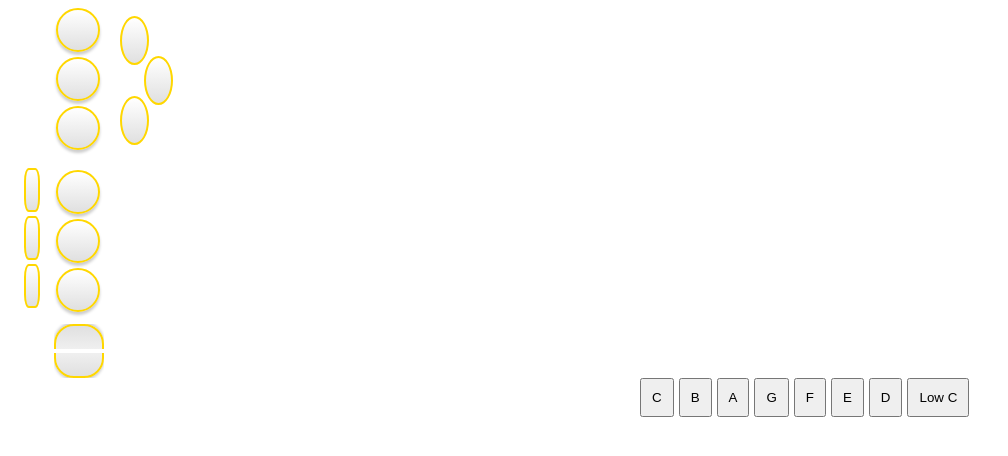
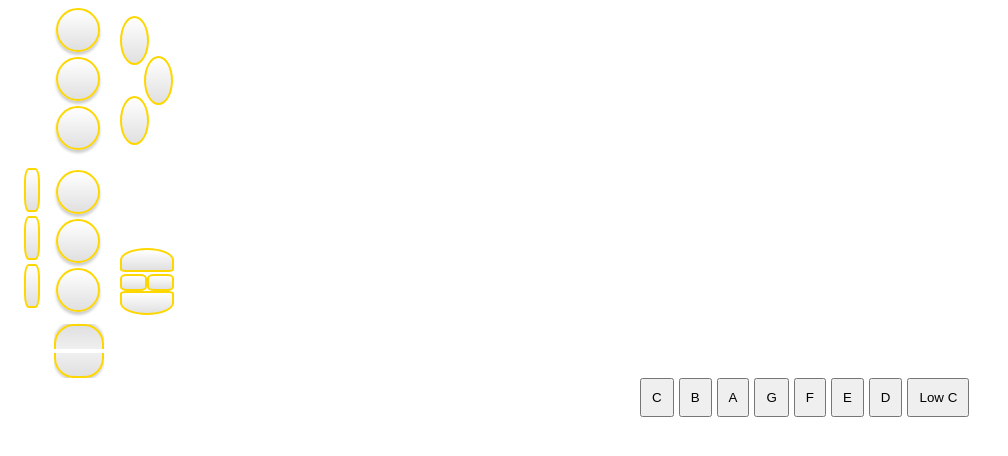
Before and after one commit to kaseyknudsen/web-audio-api, a website: page sax.html in a window 1280 px wide. Shown: the whole page, without its empty margins (0-1008 px from the left). Drawn offline with Linux system fonts and the light colour scheme.

Commit message:
added patch keys

```diff
--- a/sax.css
+++ b/sax.css
@@ -37,3 +37,32 @@
   margin-left: -2em;
   margin-top: 16em;
 }
+
+.patch-key-class:nth-child(1) {
+  margin-left: 4em;
+  margin-top: 15em;
+  width: 50px;
+  height: 20px;
+  border-radius: 50% 50% 10% 10%;
+}
+.patch-key-class:nth-child(2) {
+  margin-left: 4em;
+  margin-top: 16.6em;
+  width: 23px;
+  height: 13px;
+  border-radius: 25%;
+}
+.patch-key-class:nth-child(3) {
+  margin-left: 5.7em;
+  margin-top: 16.6em;
+  width: 23px;
+  height: 13px;
+  border-radius: 25%;
+}
+.patch-key-class:nth-child(4) {
+  margin-left: 4em;
+  margin-top: 17.7em;
+  width: 50px;
+  height: 20px;
+  border-radius: 10% 10% 50% 50%;
+}
--- a/sax.js
+++ b/sax.js
@@ -1,6 +1,7 @@
 const sax = document.querySelector(".sax");
 const palmKeys = document.querySelector(".palm-keys");
 const sideKeys = document.querySelector(".side-keys");
+const patchKeys = document.querySelector(".patch-keys");
 const createAudio = () => {};
 
 const middleC = "alto_sax_sounds/Middle-C.mp3";
@@ -228,4 +229,17 @@ const createSideKeys = () => {
   sideKey.style.position = "absolute";
 };
 
-sideKeyArray.forEach((key, idx) => createSideKeys())
+sideKeyArray.forEach((key, idx) => createSideKeys());
+
+const patchKeyArray = ["G#", "B", "C#", "Bb"];
+
+const createPatchKeys = () => {
+  const patchKey = document.createElement("div");
+  patchKeys.appendChild(patchKey);
+  patchKey.className = "patch-key-class";
+  patchKey.style.background = "linear-gradient(to bottom, #ffffff, #e0e0e0)";
+  patchKey.style.border = "2px solid gold";
+  patchKey.style.position = "absolute";
+};
+
+patchKeyArray.forEach((key, idx) => createPatchKeys());
```
